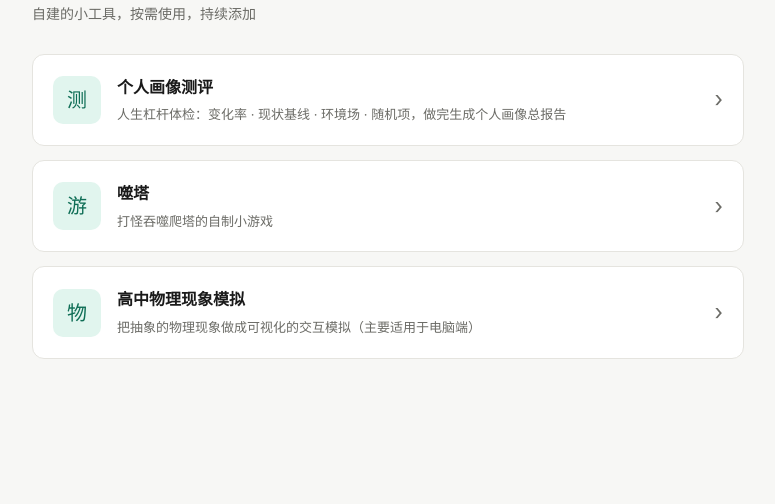
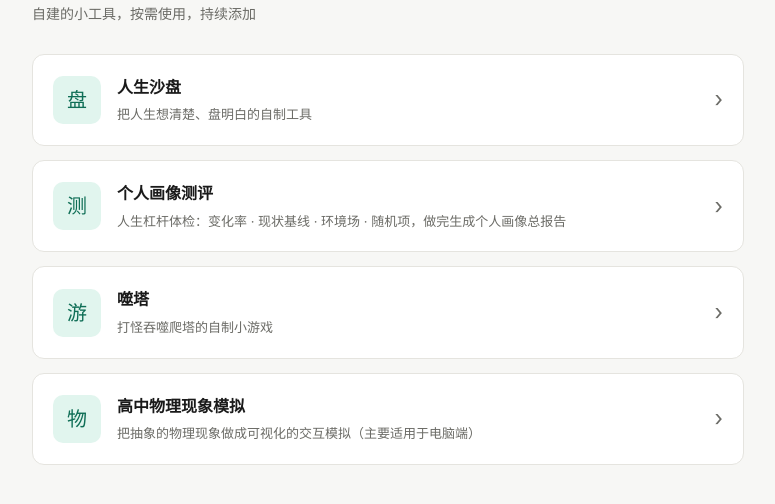
Before and after one commit to aichr9/chr9, a plain HTML site: page tools.html in a window 1280 px wide. Shown: the part 130-634 px from the top of the page, without its empty margins (252-1027 px from the left). Drawn offline with Linux system fonts and the light colour scheme.

Commit message:
工具页加入人生沙盘入口

```diff
--- a/tools.html
+++ b/tools.html
@@ -64,6 +64,14 @@
     </header>
 
     <div class="tools">
+      <a class="tool-card" href="https://life-sandbox.app.workbuddy.host/?sharecode=OMJDBPU55V" target="_blank" rel="noopener">
+        <div class="tool-icon">盘</div>
+        <div class="tool-info">
+          <h2>人生沙盘</h2>
+          <p>把人生想清楚、盘明白的自制工具</p>
+        </div>
+        <div class="arrow">›</div>
+      </a>
       <a class="tool-card" href="https://profile-eval.app.workbuddy.host?sharecode=2FXMKLBS6W" target="_blank" rel="noopener">
         <div class="tool-icon">测</div>
         <div class="tool-info">
```
